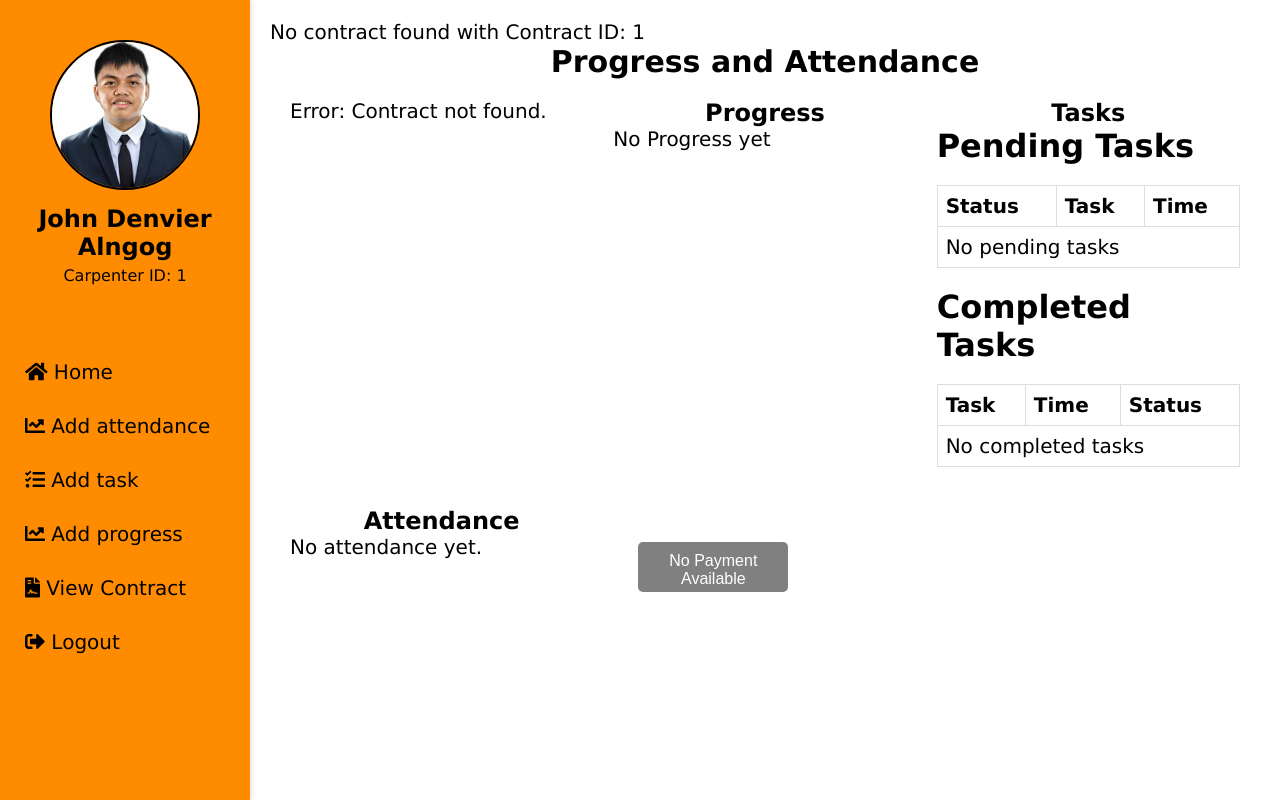
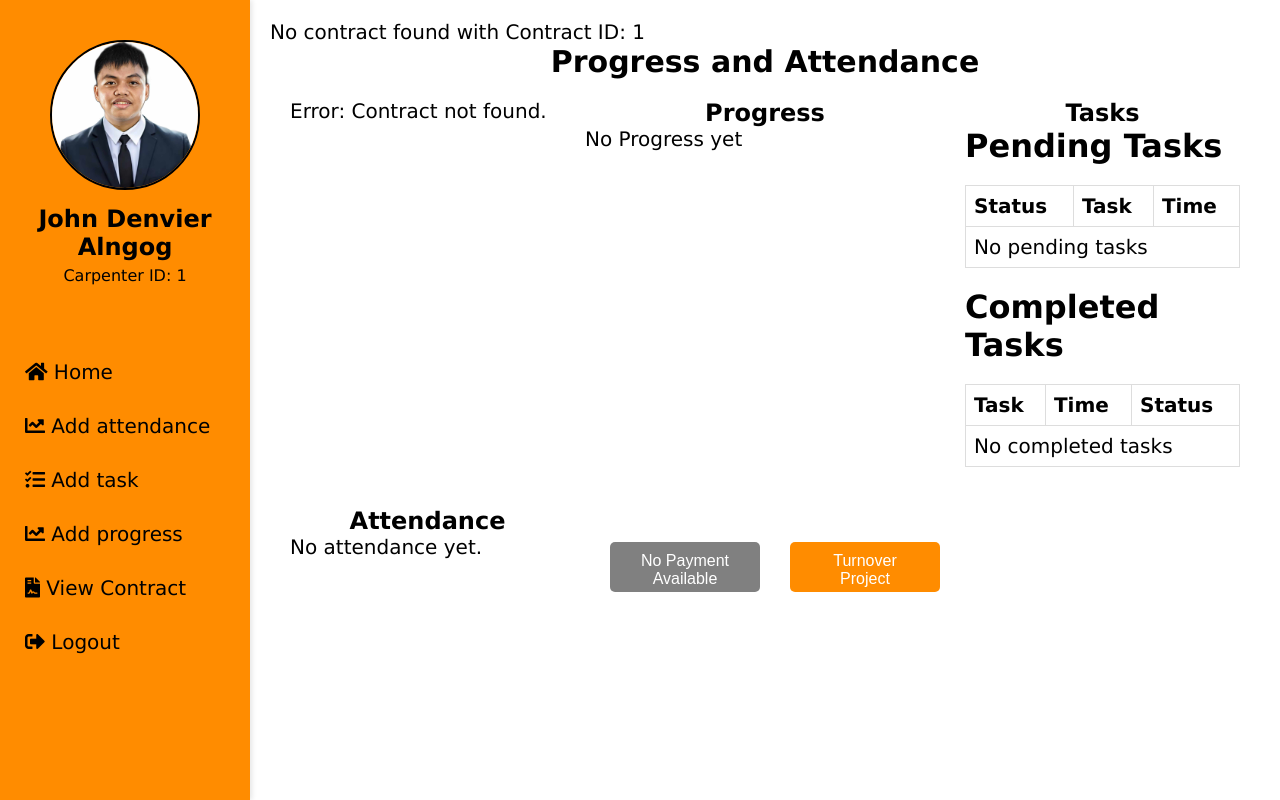
Before and after one commit to ChunkyHacker/https---github.com-ChunkyHacker-CCARP, a PHP site: page /progress.php?contract_ID=1 in a window 1280 px wide. Run offline with PHP 8.4, Linux system fonts and the light colour scheme; a user stored in the database is signed in; data comes from the database, SQL or seed files in the repository; data that the repository does not hold is empty.

Commit message:
feat: add turnover project button to progress page
This commit introduces a new button on the progress page that redirects users to the turnover page for a specific contract. The button is styled for consistency with the existing UI elements. - TIWASON UNYA

```diff
--- a/progress.php
+++ b/progress.php
@@ -751,6 +751,12 @@
                         No Payment Available
                 </button>
             <?php endif; ?>
+            <button onclick="window.location.href='turnover.php?contract_ID=<?php echo $contract_ID; ?>'"
+                    style="width: 150px; height: 50px; background-color: #FF8C00; color: white;
+                    border: none; border-radius: 5px; cursor: pointer; font-size: 16px;">
+                    Turnover Project
+            </button>
+
         </div>
         <!-- Add Time Out Modal -->
         <div id="timeOutModal" class="modal" style="display: none;">
```
